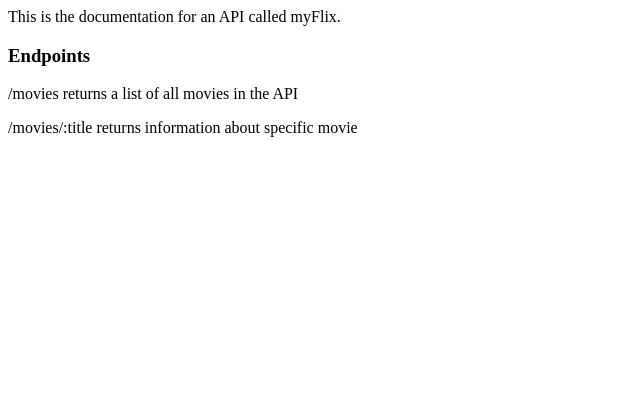
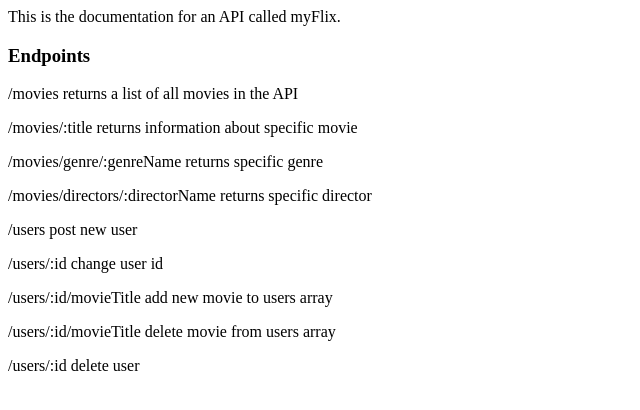
Before and after one commit to nyaliss19/movie_api, a website: page public/documentation.html in a window 1280 px wide. Shown: the whole page, without its empty margins (0-640 px from the left). Drawn offline with Linux system fonts and the light colour scheme.

Commit message:
Update documentation.html
updates to documentation about endpoints

```diff
--- a/public/documentation.html
+++ b/public/documentation.html
@@ -11,5 +11,12 @@
     <h3>Endpoints</h3>
     <p>/movies returns a list of all movies in the API</p>
     <p>/movies/:title returns information about specific movie</p>
+    <p>/movies/genre/:genreName returns specific genre</p>
+    <p>/movies/directors/:directorName returns specific director</p>
+    <p>/users post new user</p>
+    <p>/users/:id change user id</p>
+    <p>/users/:id/movieTitle add new movie to users array</p>
+    <p>/users/:id/movieTitle delete movie from users array</p>
+    <p>/users/:id delete user</p>
 </body>
 </html>
```
